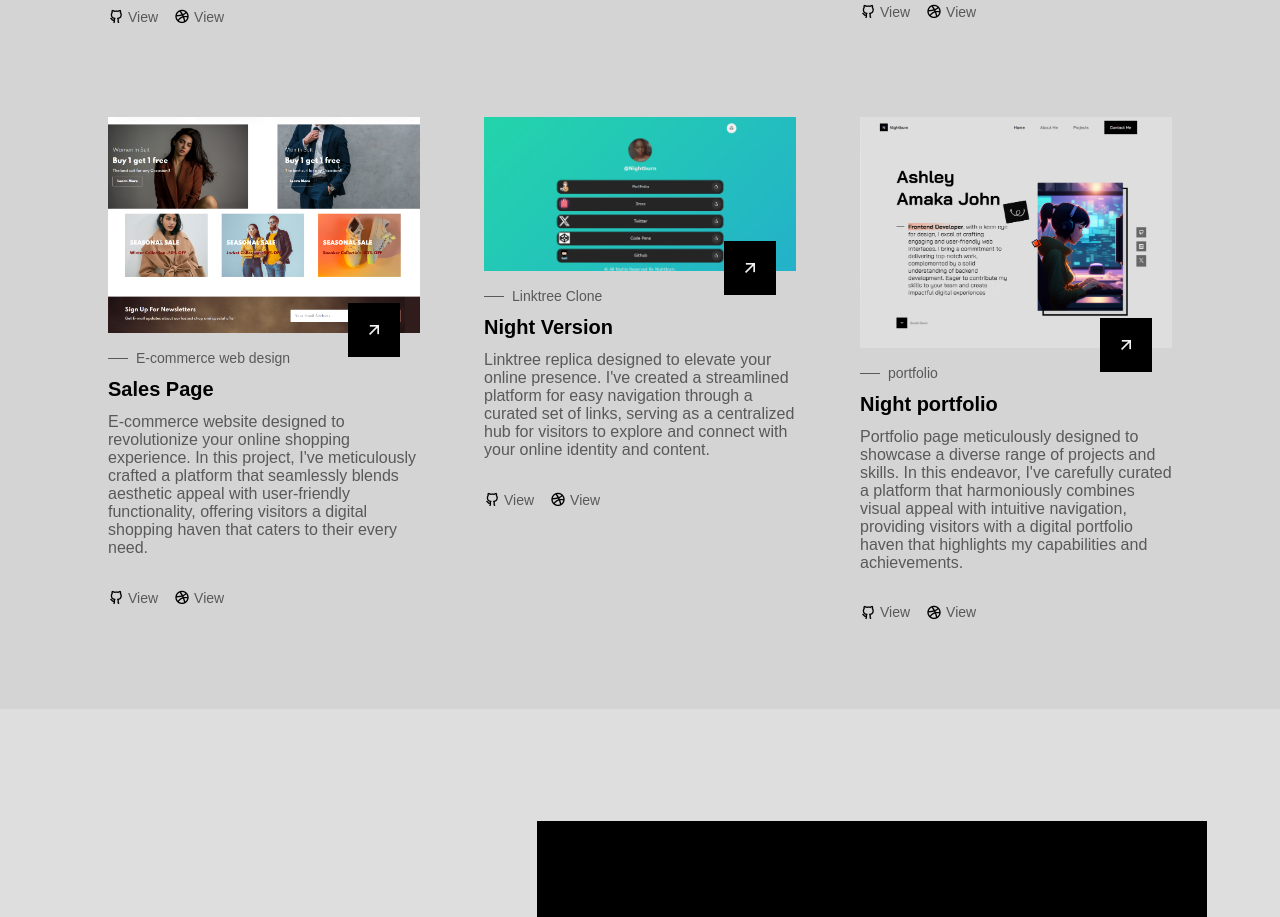
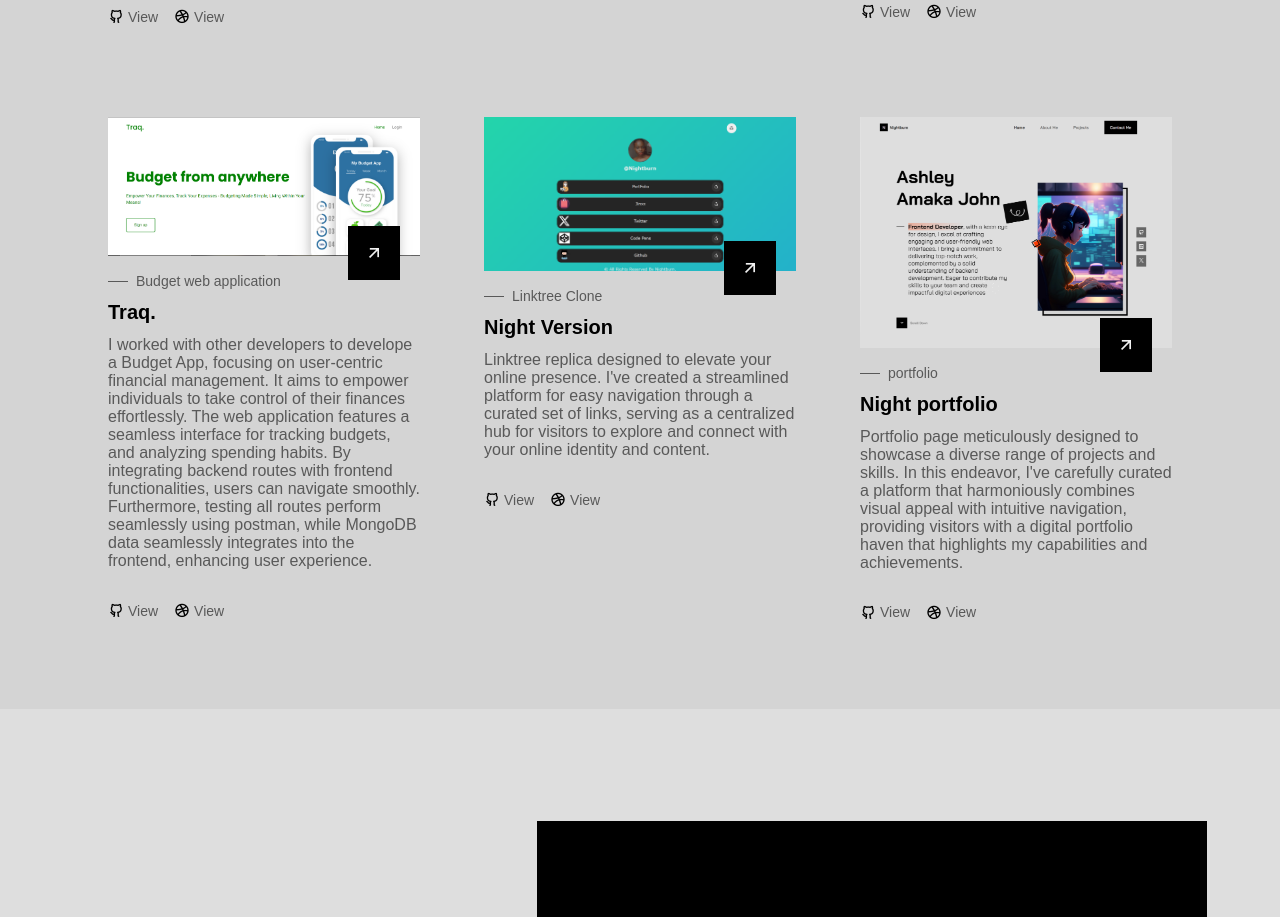
Before and after one commit to Nightburnn/portfolio, a plain HTML site: page index.html in a window 1280 px wide. Shown: the part 3075-3992 px from the top of the page. Drawn offline with nearby package versions, Linux system fonts and the light colour scheme; a web font is replaced by a local one.

Commit message:
update with new project

```diff
--- a/index.html
+++ b/index.html
@@ -319,28 +319,34 @@
 
                 <article class="projects__card">
                     <div class="projects__image">
-                        <img src="04.png" alt="" class="project__img">
+                        <img src="07.png" alt="" class="project__img">
 
-                        <a href="https://nightburnn.github.io/E-commerce-website/" class="projects__button button">
+                        <a href="https://nightburnn.github.io/web_implementation/" class="projects__button button">
                             <i class="ri-arrow-right-up-line"></i>
                         </a>
                     </div>
 
                     <div class="projects__content">
-                        <h3 class="projects__subtitle">E-commerce web design</h3>
-                        <h2 class="projects__title">Sales Page</h2>
+                        <h3 class="projects__subtitle">Budget web application</h3>
+                        <h2 class="projects__title">Traq.</h2>
 
                         <p class="projects__description">
-                            E-commerce website designed to revolutionize your online shopping experience. In this project, I've meticulously crafted a platform that seamlessly blends aesthetic appeal with user-friendly functionality, offering visitors a digital shopping haven that caters to their every need.
+                            I worked with other developers to develope a Budget App, focusing on user-centric financial management.
+                             It aims to empower individuals to take control of their finances effortlessly. The web
+                              application features a seamless interface for tracking budgets, and analyzing spending
+                              habits. By integrating backend routes with frontend functionalities, users can navigate smoothly.
+                               Furthermore, testing all routes perform seamlessly using postman,
+                            while MongoDB data seamlessly integrates into the frontend, enhancing user experience.
+
                         </p>
                     </div>
 
                     <div class="projects__buttons">
-                        <a href="https://github.com/Nightburnn/E-commerce-website" class="projects__link">
+                        <a href="https://github.com/Nightburnn/web_implementation" class="projects__link">
                             <i class="ri-github-line"></i>View
                         </a>
 
-                        <a href="https://nightburnn.github.io/E-commerce-website/" class="projects__link">
+                        <a href="https://nightburnn.github.io/web_implementation/" class="projects__link">
                             <i class="ri-dribbble-line"></i>View
                         </a>
                     </div>
```
Also changed, not shown: 07.png (added).
